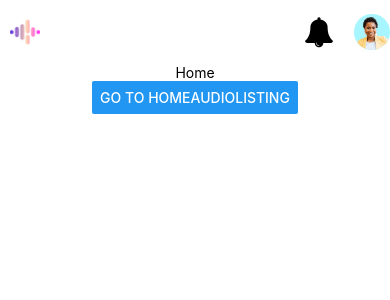
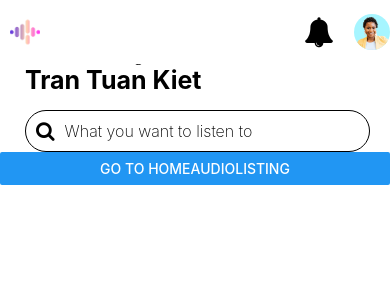
Before and after one commit to trantuankiet5980/SNMusicApp, a React Native app in the folder MucsicApp/: screen /HomeAudioListing in a window 390 px wide. Shown: the top 300 px of the page. Built offline with nearby package versions, Linux system fonts and the light colour scheme.

Commit message:
Update Greeting and Search of HomeAudioListing Screen

```diff
--- a/MucsicApp/src/pages/HomeAudioListing.js
+++ b/MucsicApp/src/pages/HomeAudioListing.js
@@ -1,10 +1,39 @@
-import {Text, View, Image, TouchableOpacity, Button } from 'react-native';
+import {Text, View, Image, TouchableOpacity, Button, TextInput } from 'react-native';
 import { SafeAreaView } from 'react-native-safe-area-context';
+import React, { useEffect, useState } from 'react';
+import Icon from 'react-native-vector-icons/FontAwesome';
 
 export default function HomeAudioListing({navigation}) {
+    const [greeting, setGreeting] = useState('');
+
+  useEffect(() => {
+    const updateGreeting = () => {
+        const hour = new Date().getHours(); // Lấy giờ hiện tại
+        if (hour >= 0 && hour < 10) {
+            setGreeting('Good Morning');
+        } else if (hour >= 10 && hour < 18) {
+            setGreeting('Good Afternoon');
+        } else {
+            setGreeting('Good Evening');
+        }
+    };
+
+    updateGreeting(); // Cập nhật lời chào ban đầu
+
+    const interval = setInterval(updateGreeting, 60000); // Cập nhật mỗi phút
+
+    return () => clearInterval(interval);
+    }, []);
     return (
-        <SafeAreaView style={{flex: 1, alignItems: 'center', backgroundColor: '#fff'}}>
-            <Text>Home</Text>
+        <SafeAreaView style={{flex: 1, backgroundColor: '#fff'}}>
+            <View style={{marginTop: -20, marginLeft: 25, marginRight: 20}}>
+                <Text style={{fontSize: 18, fontWeight: '200'}}>{greeting},</Text>
+                <Text style={{fontSize: 25,fontWeight: 'bold'}}>Tran Tuan Kiet</Text>
+                <View style={{flexDirection: 'row', borderWidth: 1, marginTop: 15, alignItems: 'center', borderRadius: 30}}>
+                    <Icon name="search" size={20} color="#000" style={{padding: 10}} />
+                    <TextInput placeholder="What you want to listen to" style={{fontSize: 16, fontWeight: '200'}} />
+                </View>
+            </View>
             <Button title="Go to HomeAudioListing" onPress={() => navigation.navigate('LaunchScreen')} />
         </SafeAreaView>
     );
```
